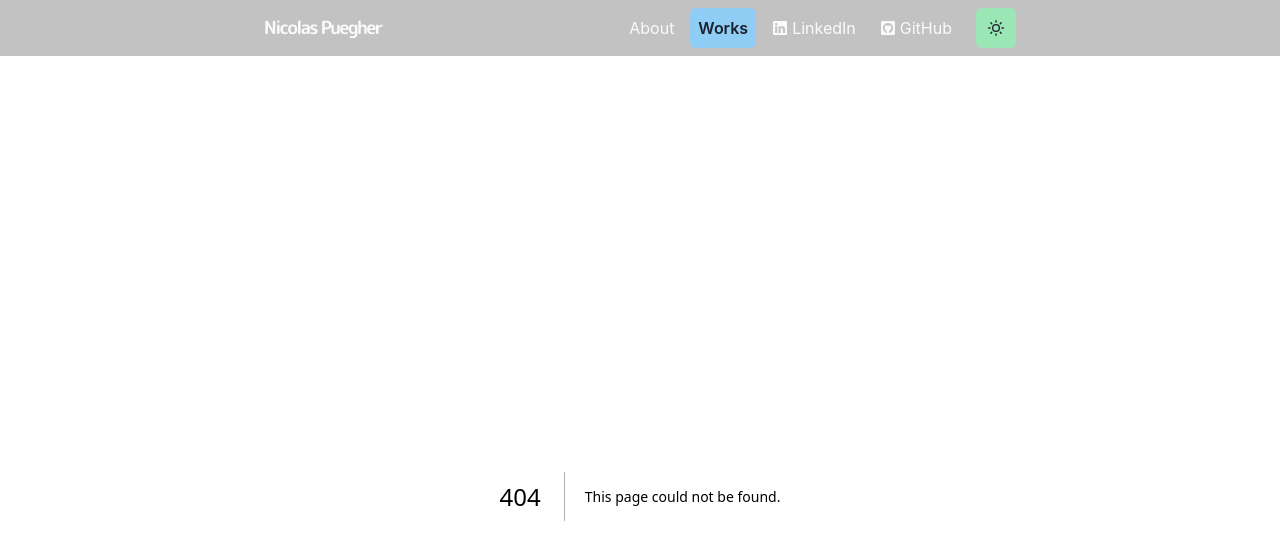
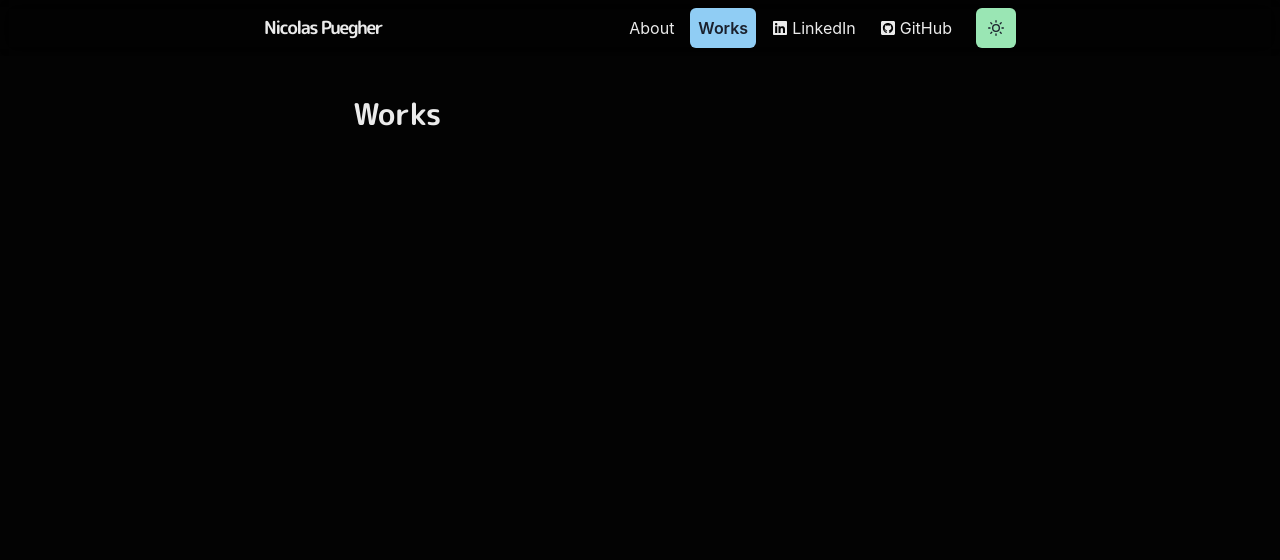
Before and after one commit to nicoPuegher/portfolio, a Next.js app: page /works in a window 1280 px wide. Before the commit this address had no page. Shown: the top 560 px of the page. Built offline with nearby package versions, Linux system fonts and the light colour scheme.

Commit message:
create works page

```diff
--- /dev/null
+++ b/pages/works.js
@@ -0,0 +1,16 @@
+import { Container, Heading } from '@chakra-ui/react';
+import Section from '../components/section';
+
+const Works = () => {
+  return (
+    <Container>
+      <Section delay={0.1}>
+        <Heading as="h3" variant="section-title">
+          Works
+        </Heading>
+      </Section>
+    </Container>
+  );
+};
+
+export default Works;
```
